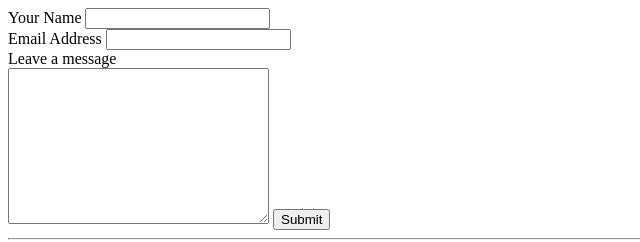
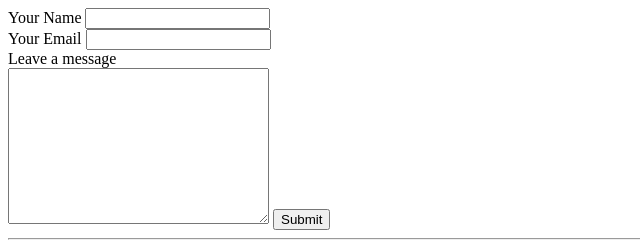
Before and after one commit to LeAhiru/Webapp, a plain HTML site: page Contact.html in a window 1280 px wide. Shown: the top 242 px of the page, 0-640 px from the left. Drawn offline with Linux system fonts and the light colour scheme.

Commit message:
Update Contact.html

```diff
--- a/Contact.html
+++ b/Contact.html
@@ -10,7 +10,7 @@
 <form action="mailto: lesa.delancy@gmail.com" method="post" enctype="text/plain">
     <label for="name">Your Name</label>
     <input type="text" name="" value=""> <br>
-    <label for="Your Email">Email Address</label>
+    <label for="Your Email">Your Email</label>
     <input type="email" name="" id="">  <br>
     <label for="">Leave a message</label> <br>
     <textarea name="Message" id="" cols="30" rows="10"></textarea>
```
